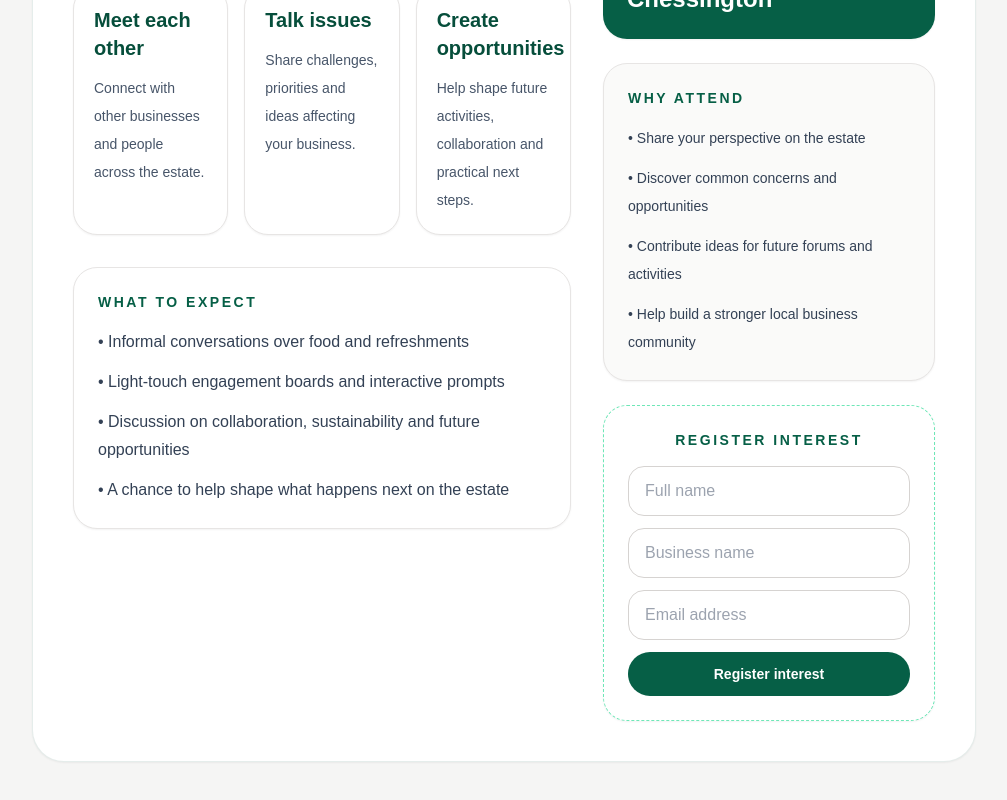
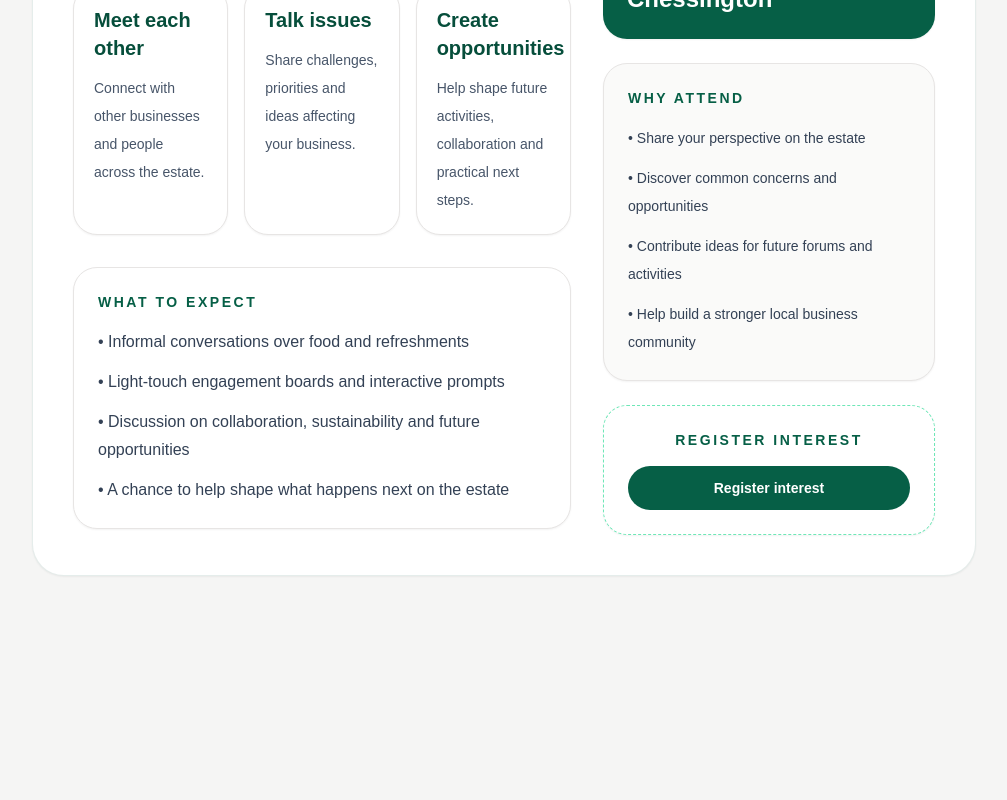
Before and after one commit to EvaIdugboe/chessington-forum, a Next.js app: page / in a window 1280 px wide. Shown: the part 592-1392 px from the top of the page, without its empty margins (136-1143 px from the left). After the commit the page ends 1224 px from the top, so only its background shows below. Built offline with nearby package versions, Linux system fonts and the light colour scheme.

Commit message:
https://forms.gle/iXbqurve6XiyWnJb7

```diff
--- a/app/page.tsx
+++ b/app/page.tsx
@@ -103,29 +103,13 @@ export default function HomePage() {
                 <p className="text-sm font-semibold uppercase tracking-[0.18em] text-emerald-800">
                   Register interest
                 </p>
-                <form className="mt-4 space-y-3 text-left">
-                  <input
-                    type="text"
-                    placeholder="Full name"
-                    className="w-full rounded-2xl border border-stone-300 px-4 py-3 outline-none ring-0 focus:border-emerald-700"
-                  />
-                  <input
-                    type="text"
-                    placeholder="Business name"
-                    className="w-full rounded-2xl border border-stone-300 px-4 py-3 outline-none ring-0 focus:border-emerald-700"
-                  />
-                  <input
-                    type="email"
-                    placeholder="Email address"
-                    className="w-full rounded-2xl border border-stone-300 px-4 py-3 outline-none ring-0 focus:border-emerald-700"
-                  />
-                  <button
-                    type="submit"
-                    className="w-full rounded-full bg-emerald-800 px-5 py-3 text-sm font-semibold text-white transition hover:bg-emerald-900"
-                  >
-                    Register interest
-                  </button>
-                </form>
+               <a
+  href="https://forms.gle/iXbqurve6XiyWnJb7"
+  target="_blank"
+  className="mt-4 block text-center rounded-full bg-emerald-800 px-5 py-3 text-sm font-semibold text-white hover:bg-emerald-900"
+>
+  Register interest
+</a>
               </div>
             </aside>
           </div>
```
